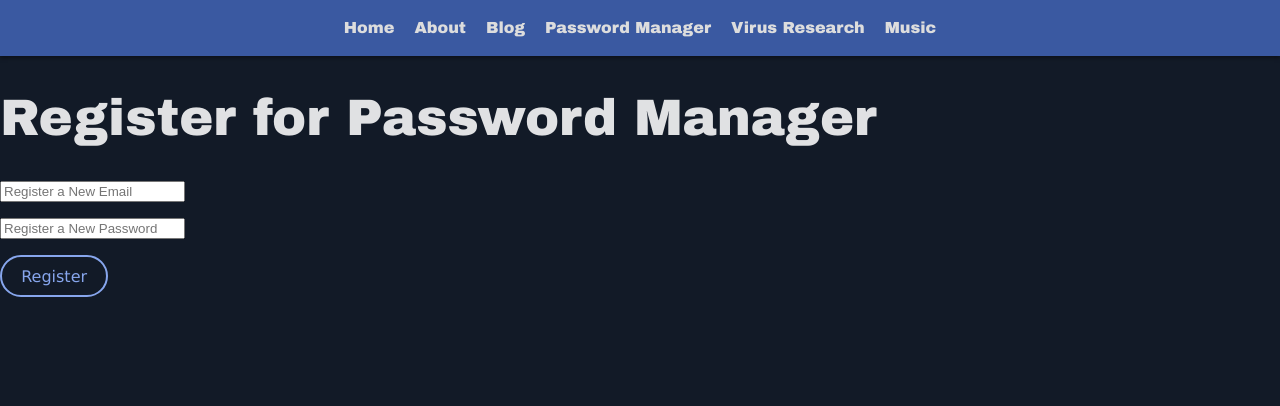
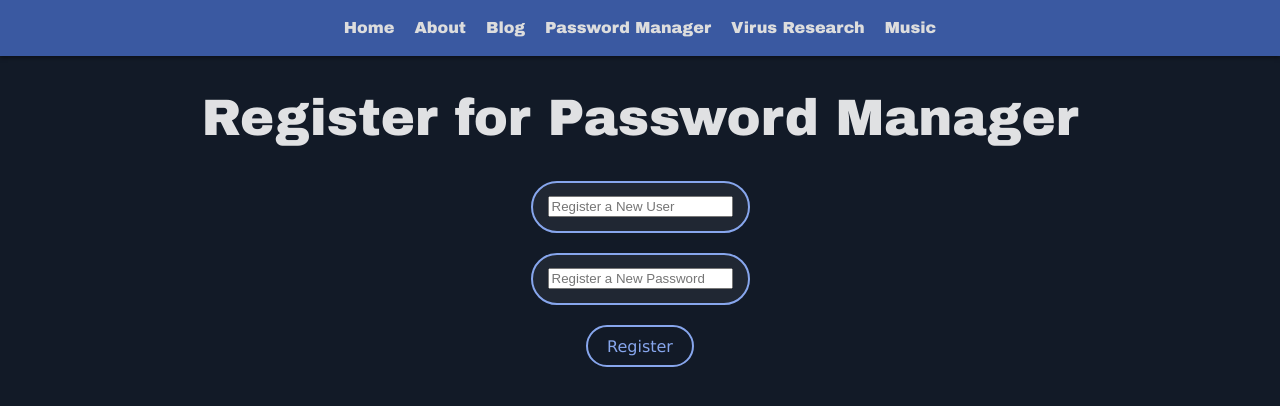
Before and after one commit to DanielProano/Password-Manager, a React (Vite) app in the folder frontend/: page /register in a window 1280 px wide. Shown: the top 406 px of the page. Built offline with nearby package versions, Linux system fonts and the light colour scheme.

Commit message:
Finished Password Manager

```diff
--- a/frontend/src/pages/Login.css
+++ b/frontend/src/pages/Login.css
@@ -42,3 +42,7 @@
 	padding: 45px;
 	border-radius: 24px;
 }
+
+#output {
+	margin-left: 280px;
+}
--- a/frontend/src/pages/Login.jsx
+++ b/frontend/src/pages/Login.jsx
@@ -76,8 +76,8 @@ function LoginPage() {
         </div>
       </div>
 
+      <div id="output"><p>{output}</p></div>
       <div className="Login">
-        <p>{output}</p>
         <p>{"Don't have an account?"} <Link to="/register">Register</Link></p>
       </div>
     </div>
--- /dev/null
+++ b/frontend/src/pages/Register.css
@@ -0,0 +1,48 @@
+#Register {
+	display: flex;
+	align-items: center;
+	justify-content: center;
+	flex-direction: column;
+}
+
+#Email-Box {
+        border: 2px solid #87a6ed;
+        background-color: #202733;
+        padding: 8px 15px;
+        border-radius: 30px;
+        margin-bottom: 20px;
+        display: flex;
+        align-items: center;
+}
+
+#Password-Box {
+        border: 2px solid #87a6ed;
+        background-color: #202733;
+        padding: 8px 15px;
+        border-radius: 30px;
+        margin-bottom: 20px;
+        display: flex;
+        align-items: center;
+}
+
+#Warning {
+	position: relative;
+}
+
+.error {
+	position: absolute;
+	background: black;
+	left: -240px;
+	top: -90px;
+	color: white;
+	padding: 6px 10px;
+	border-radius: 6px;
+	font-size: 0.8rem;
+	white-space: nowrap;
+}
+
+
+.error {
+	content: "";
+	border-color: black transparent transparent transparent;
+}
--- a/frontend/src/pages/Register.jsx
+++ b/frontend/src/pages/Register.jsx
@@ -1,12 +1,31 @@
 import { useState } from 'react';
 import { Link, useNavigate } from 'react-router-dom';
+
+import './Register.css';
 
 function Register() {
 	const [email, setEmail] = useState('');
 	const [password, setPassword] = useState('');
 	const [output, setOutput] = useState('');
+	const [passWarn, setPassWarn] = useState('');
 
 	const navigate = useNavigate();
+
+	function validatePassword(pass) {
+		const regex = /^(?=.*[a-z])(?=.*[A-Z])(?=.*\d)(?=.*[\W_]).{8,}$/
+		return regex.test(pass);
+	}
+
+	function handlePassChange(e) {
+		const value = e.target.value;
+		setPassword(value);
+
+		if (!validatePassword(value)) {
+			setPassWarn('Password requires 8 characters with a special, capital, lowercase, and number');
+		} else {
+			setPassWarn('');
+		}
+	}
 
 	async function register_login() {
 		const newLogin = {
@@ -39,10 +58,10 @@ function Register() {
 		<div id='Register'>
 			<h1>Register for Password Manager</h1>
 
-			<div id='Email-Bow'>
+			<div id='Email-Box'>
 				<input
         				type='email'
-        				placeholder='Register a New Email'
+        				placeholder='Register a New User'
         				value={email}
         				onChange={(e) => setEmail(e.target.value)}
       				/><br /><br />
@@ -53,8 +72,12 @@ function Register() {
 					type='password'
 					placeholder='Register a New Password'
 					value={password}
-					onChange={(e) => setPassword(e.target.value)}
+					onChange={handlePassChange}
 				/><br /><br />
+			</div>
+
+			<div id="Warning">
+			  {passWarn && <div className="error">{passWarn}</div>}
 			</div>
 
 			<button  onClick={register_login} disabled={!email || !password}>Register</button>
--- a/frontend/src/pages/Vault.css
+++ b/frontend/src/pages/Vault.css
@@ -31,6 +31,10 @@
 	position: absolute;
 	bottom: 10px;
 	right: 275px;
+}
+
+.popup b {
+	color: #424e70;
 }
 
 #Vault-Header {
@@ -91,7 +95,7 @@
 	z-index: 1000;
 }
 
-#Add-Popup-Title {
+.Add-Popup-Title {
 	display: flex;
 	align-items: center;
 	justify-content: space-between;
@@ -107,7 +111,7 @@
 	box-sizing: border-box;
 }
 
-#Add-Popup-Title button {
+.Add-Popup-Title button {
 	position: absolute;
 	right: 20px;
 	top: 35px;
--- a/frontend/src/pages/Vault.jsx
+++ b/frontend/src/pages/Vault.jsx
@@ -92,6 +92,7 @@ function Vault() {
 				if (response.ok) {
 					const data = await response.json();
 					console.log('Added info');
+
 					GetInfo();
 				} else {
 					console.log('Failed to add info');
@@ -136,10 +137,6 @@ function Vault() {
 	    <div id="Vault-Header">
       	      <h1>Vault</h1>
 	      <p>{output}</p>
-	      <div id="Vault-Search">
-	        <input placeholder='Search' /><br /><br />
-	        <button>Search</button>
-	      </div>
 	    </div>
 	    <hr />
 
@@ -150,7 +147,7 @@ function Vault() {
 	    {showPopup && (
 	      <div className="popup-setup">
 	        <div className="popup">
-	          <div id="Add-Popup-Title">
+	          <div className="Add-Popup-Title">
 	            <h2>Add New Password</h2>
 	            <button onClick={() => setShowPopup(false)}>X</button>
 	          </div>
```
Also changed, not shown: 1 other file (tests, documents, lock files or other folders).
